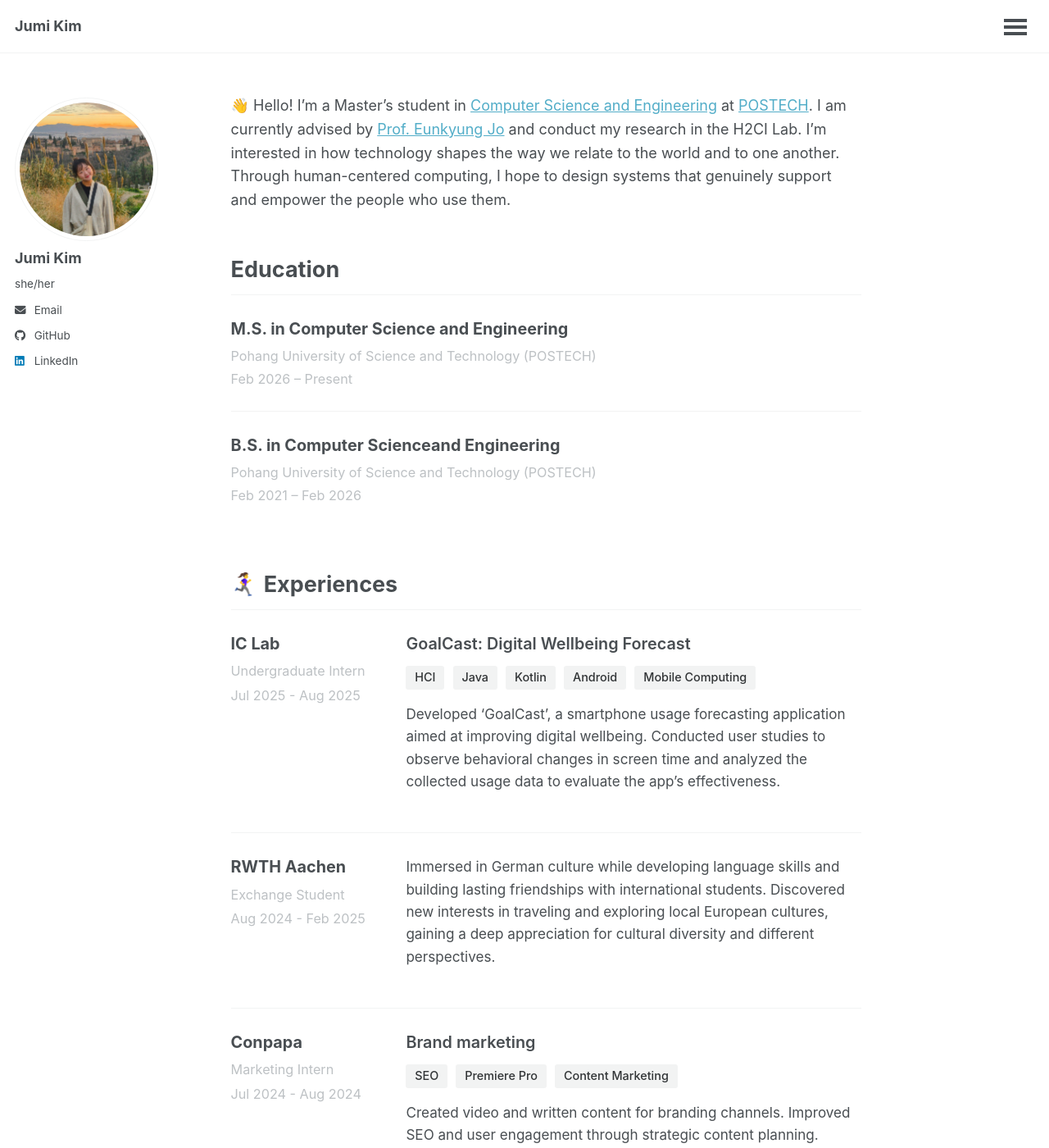
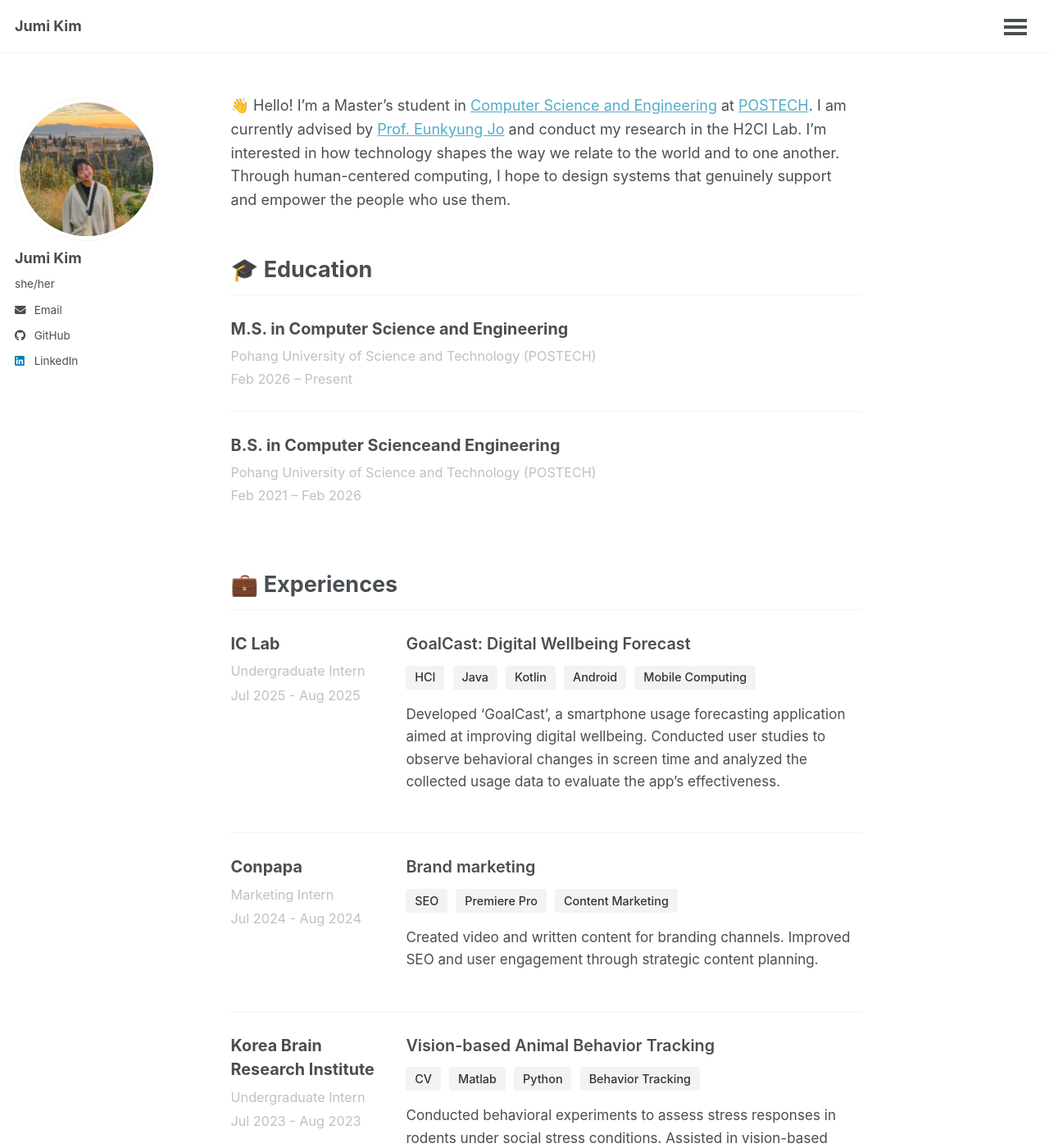
Before and after one commit to jglosa/jglosa.github.io, a Jekyll site: the page built from _pages/about.md, in a window 1280 px wide and 1400 px high. Shown: the whole window at 82% size. Built offline with Jekyll 4.4.1, drawn with Linux system fonts in a browser that asks for light colours; a script bundle is joined from its source files by our own code; library files that are not in the unit come from our copies; some of the changed text lies outside the part shown.

```diff
--- a/_includes/footer/custom.html
+++ b/_includes/footer/custom.html
@@ -1,6 +1,6 @@
 <!-- start custom footer snippets -->
 
-<a href="/sitemap/">Sitemap</a>
+<!-- <a href="/sitemap/">Sitemap</a> -->
 
 <!-- Support for MatJax -->
 <script defer src="https://cdnjs.cloudflare.com/polyfill/v3/polyfill.min.js?features=es6"></script>
--- a/_layouts/portfolio.html
+++ b/_layouts/portfolio.html
@@ -39,7 +39,7 @@ layout: default
         <!-- Education Section -->
         {% if page.education %}
         <div class="content-section">
-          <h2 class="section-title">Education</h2>
+          <h2 class="section-title">🎓 Education</h2>
           <div class="experience-group">
             {% for edu in page.education %}
             <div style="padding-bottom: 1.5rem; margin-bottom: 1.5rem; {% unless forloop.last %}border-bottom: 1px solid var(--global-border-color);{% endunless %}">
@@ -66,7 +66,7 @@ layout: default
         <!-- Experiences Section -->
         {% if page.experiences %}
         <div class="content-section">
-          <h2 class="section-title">🏃‍♀️‍➡️ Experiences</h2>
+          <h2 class="section-title">💼 Experiences</h2>
           <div class="experience-group">
             {% for exp in page.experiences %}
             <div class="experience-item">
--- a/_pages/about.md
+++ b/_pages/about.md
@@ -26,11 +26,6 @@ experiences:
     project: "GoalCast: Digital Wellbeing Forecast"
     technologies: ["HCI", "Java", "Kotlin", "Android", "Mobile Computing"]
     description: "Developed 'GoalCast', a smartphone usage forecasting application aimed at improving digital wellbeing. Conducted user studies to observe behavioral changes in screen time and analyzed the collected usage data to evaluate the app's effectiveness."
-
-  - company: "RWTH Aachen"
-    position: "Exchange Student"
-    date: "Aug 2024 - Feb 2025"
-    description: "Immersed in German culture while developing language skills and building lasting friendships with international students. Discovered new interests in traveling and exploring local European cultures, gaining a deep appreciation for cultural diversity and different perspectives."
 
   - company: "Conpapa"
     position: "Marketing Intern"
```
Also changed, not shown: other parts of _pages/about.md (+1 -1 lines).
